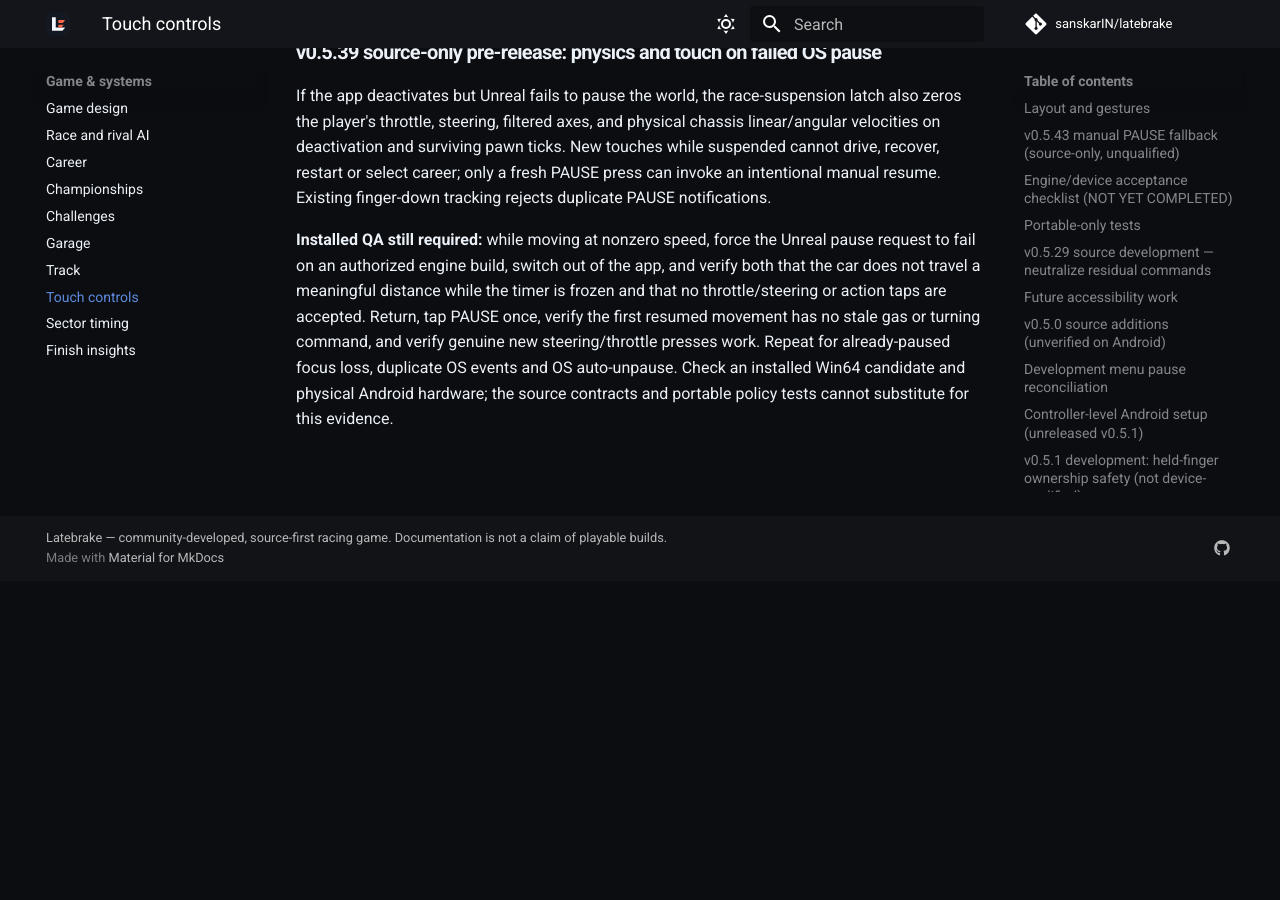
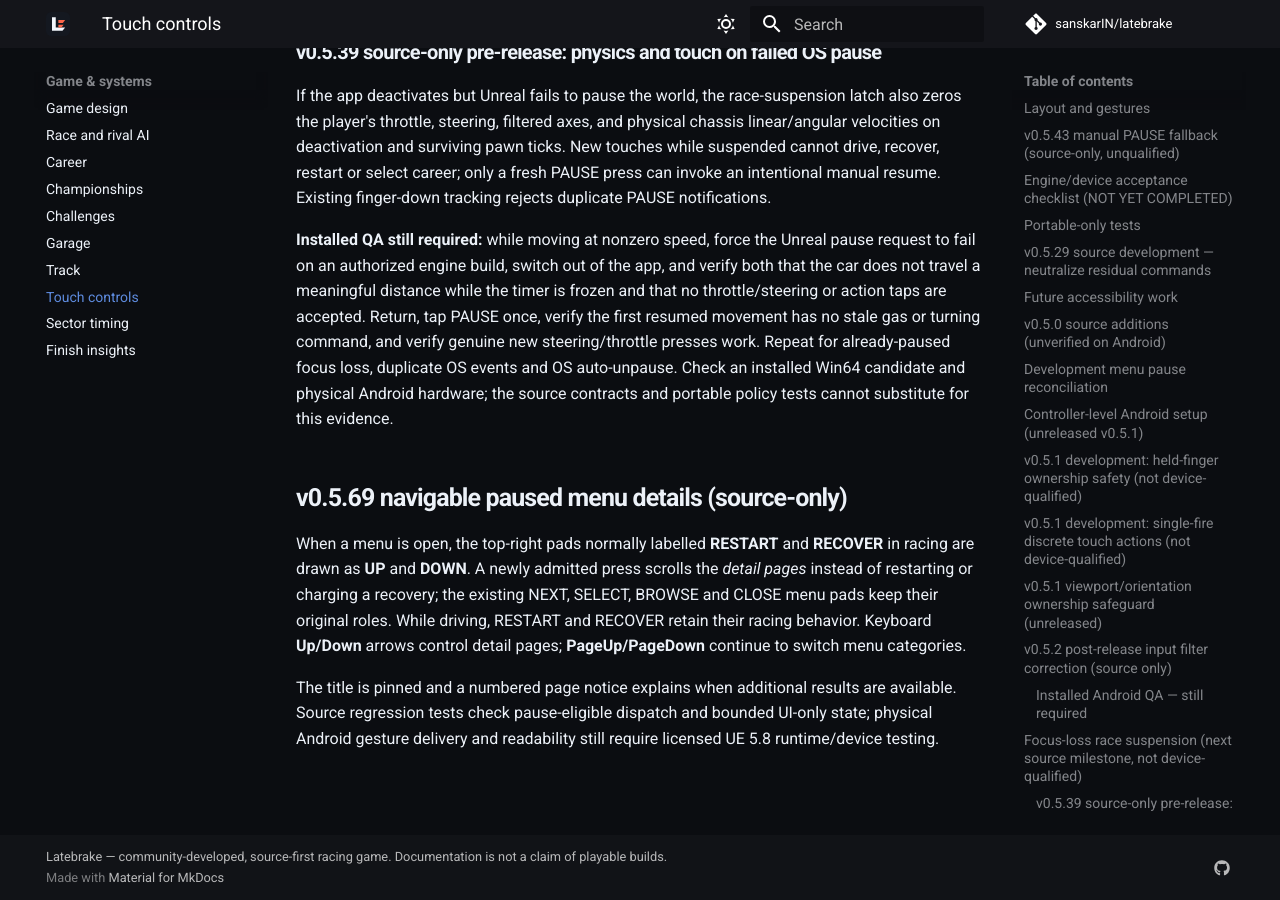
Before and after one commit to sanskarIN/latebrake, an MkDocs documentation site: the page built from docs/TOUCH_CONTROLS.md, in a window 1280 px wide and 900 px high, scrolled down 8384 px. Built offline with MkDocs 1.6.1 and Material for MkDocs 9.7.7, drawn with Linux system fonts in a browser that asks for light colours; comment, search, counter and statistics services are not loaded; before the commit the page ends 8965 px from its top, so only the background shows below that.

Commit message:
docs(touch): explain modal UP/DOWN detail paging and race input separation

```diff
--- a/docs/TOUCH_CONTROLS.md
+++ b/docs/TOUCH_CONTROLS.md
@@ -357,3 +357,20 @@ turning command, and verify genuine new steering/throttle presses work.
 Repeat for already-paused focus loss, duplicate OS events and OS auto-unpause.
 Check an installed Win64 candidate and physical Android hardware; the source
 contracts and portable policy tests cannot substitute for this evidence.
+
+## v0.5.69 navigable paused menu details (source-only)
+
+When a menu is open, the top-right pads normally labelled
+**RESTART** and **RECOVER** in racing are drawn as **UP** and
+**DOWN**. A newly admitted press scrolls the *detail pages*
+instead of restarting or charging a recovery; the existing NEXT,
+SELECT, BROWSE and CLOSE menu pads keep their original roles.
+While driving, RESTART and RECOVER retain their racing behavior.
+Keyboard **Up/Down** arrows control detail pages; **PageUp/PageDown**
+continue to switch menu categories.
+
+The title is pinned and a numbered page notice explains when
+additional results are available. Source regression tests check
+pause-eligible dispatch and bounded UI-only state; physical Android
+gesture delivery and readability still require licensed UE 5.8
+runtime/device testing.
```
